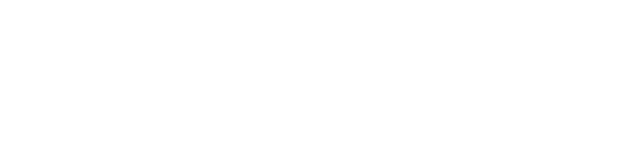
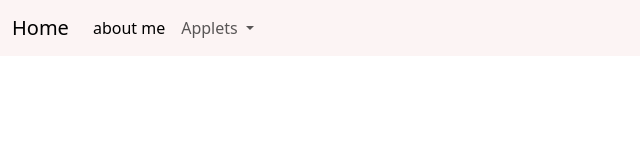
Before and after one commit to Aldrinsain/it24, a plain HTML site: page applet-4.html in a window 1280 px wide. Shown: the whole page, without its empty margins (0-640 px from the left). Drawn offline with nearby package versions, Linux system fonts and the light colour scheme.

Commit message:
Added navbar

```diff
--- a/applet-4.html
+++ b/applet-4.html
@@ -8,6 +8,31 @@
 
     <title>Document</title>
 </head>
+<nav class="navbar navbar-expand-lg" style="background-color: rgba(252, 243, 243, 0.847);">
+    <div class="container-fluid">
+      <a class="navbar-brand" href="index.html">Home</a>
+      <button class="navbar-toggler" type="button" data-bs-toggle="collapse" data-bs-target="#navbarSupportedContent" aria-controls="navbarSupportedContent" aria-expanded="false" aria-label="Toggle navigation">
+        <span class="navbar-toggler-icon"></span>
+      </button>
+      <div class="collapse navbar-collapse" id="navbarSupportedContent">
+        <ul class="navbar-nav me-auto mb-2 mb-lg-0">
+          <li class="nav-item">
+            <a class="nav-link active" aria-current="page" href="about.html">about me</a>
+        <li class="nav-item dropdown">
+          <li class="nav-item dropdown">
+            <a class="nav-link dropdown-toggle" href="#" role="button" data-bs-toggle="dropdown" aria-expanded="false">
+              Applets
+            </a>
+            <ul class="dropdown-menu">
+              <li><a class="dropdown-item" href="applet-2.html">leaflet and open street map</a></li>
+              <li><a class="dropdown-item" href="applet-1.html">event button logger</a></li>
+            </ul>
+          </li>
+
+      </div>
+    </div>
+
+  </nav>
 <body>
 
 </body>
```
